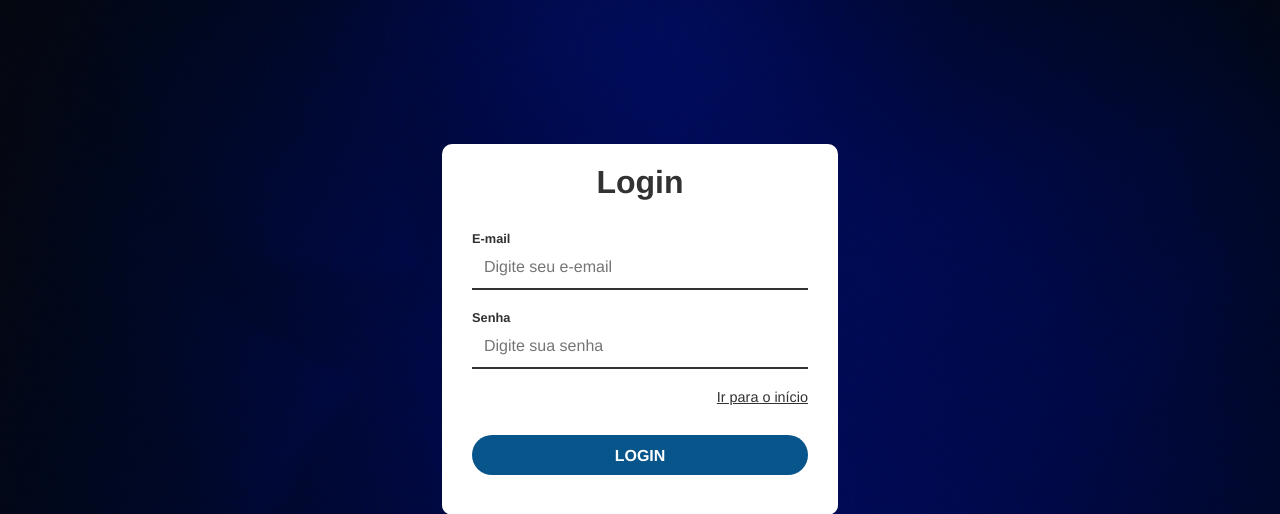
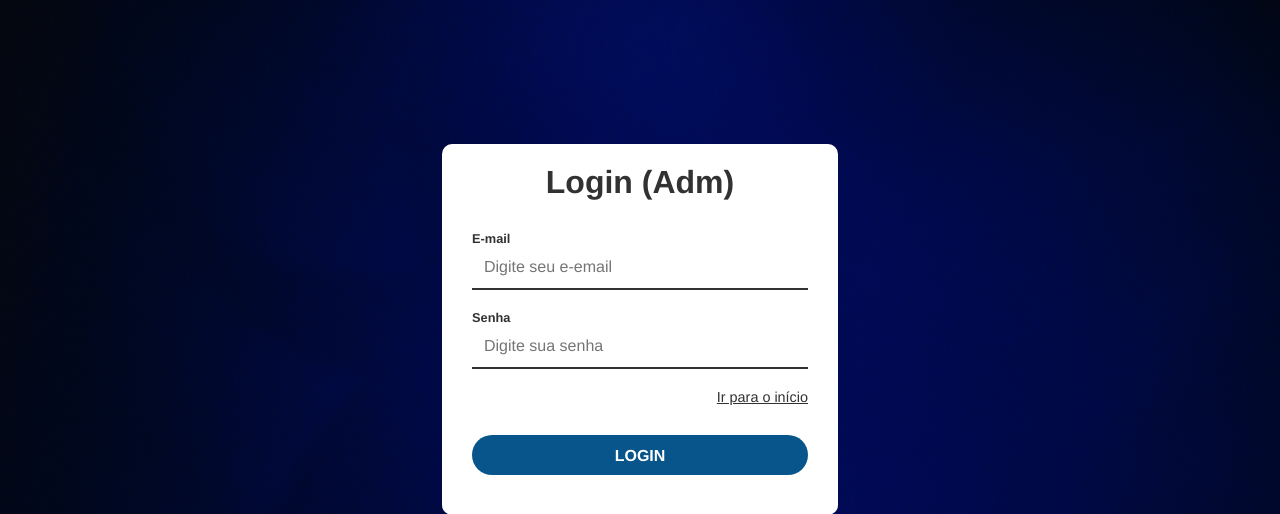
Before and after one commit to jorgesilvva/adv-connect, a Flask app: page /login in a window 1280 px wide. Shown: the top 514 px of the page. Run offline with Flask 2, Linux system fonts and the light colour scheme.

Commit message:
Update login.html

```diff
--- a/adv_connect/app/templates/login.html
+++ b/adv_connect/app/templates/login.html
@@ -14,11 +14,11 @@
   <meta http-equiv="X-UA-Compatible" content="ie=edge">
   <link rel="shortcut icon" href="../static/layout/favicon.png">
   <title>Login</title>
-  <link rel="stylesheet" href="{{ url_for('static', filename='estilo.css') }}">
+  <link rel="stylesheet" href="../static/estilo.css">
 </head>
 <body>
   <div id="login-container">
-    <h1 class="login">Login</h1>
+    <h1 class="login">Login (Adm)</h1>
     <form class="login"  action= "{{ url_for('login') }}" method="POST">
       <label class="login" for="email">E-mail</label>
       <input class="login" type="email" name="email" id="email" placeholder="Digite seu e-email" autocomplete="on">
```
